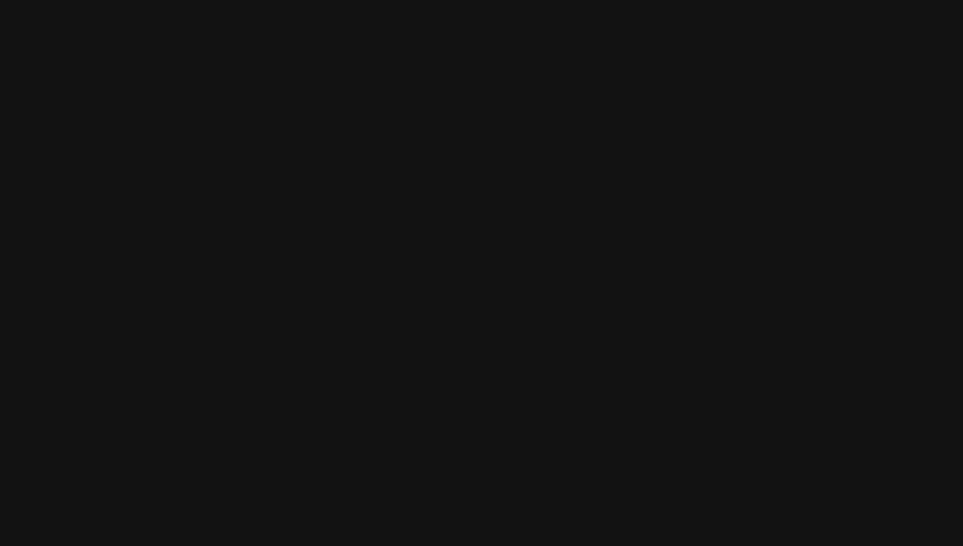
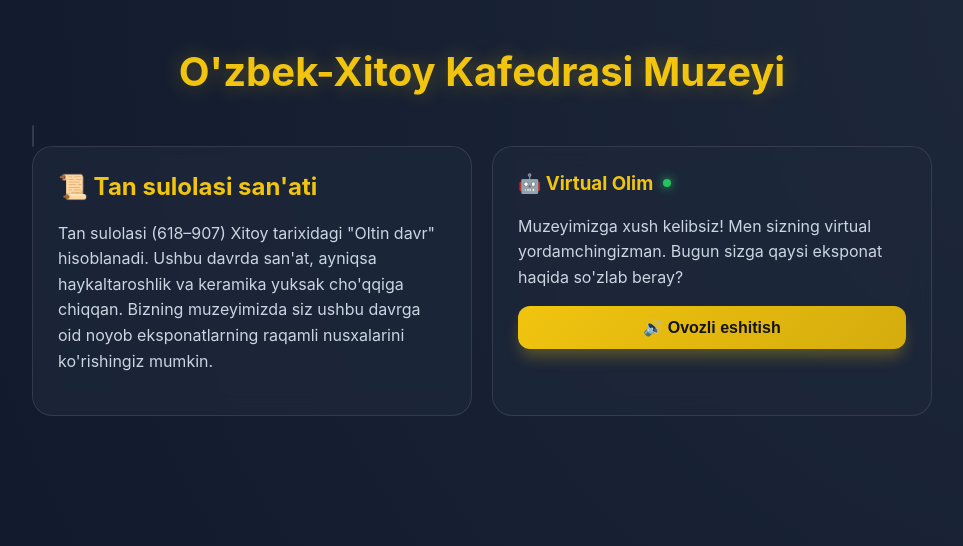
Before and after one commit to aiprogimini60-cmyk/smart-museum, a website: page public/index.html in a window 1280 px wide. Shown: the whole page, without its empty margins (158-1121 px from the left). Drawn offline with Linux system fonts and the light colour scheme; some packages are replaced by stand-ins of ours; a script that the page names is missing.

Commit message:
Refactor HTML and CSS for better design
Updated styles and structure for improved layout and aesthetics.

```diff
--- a/public/index.html
+++ b/public/index.html
@@ -4,84 +4,179 @@
     <meta charset="UTF-8">
     <meta name="viewport" content="width=device-width, initial-scale=1.0">
     <title>O'zbek-Xitoy Kafedrasi Muzeyi - Virtual Olim</title>
+
+    <!-- 3D Model viewer skripti -->
     <script type="module" src="https://ajax.googleapis.com/ajax/libs/model-viewer/3.1.1/model-viewer.min.js"></script>
+
     <style>
+        :root {
+            --primary-color: #f1c40f;
+            --bg-color: #0f172a;
+            --card-bg: rgba(30, 41, 59, 0.7);
+            --text-color: #f8fafc;
+        }
+
         body {
-            background-color: #121212;
-            color: #ffffff;
-            font-family: 'Segoe UI', Tahoma, Geneva, Verdana, sans-serif;
+            background-color: var(--bg-color);
+            background-image: radial-gradient(circle at top right, #1e293b, #0f172a);
+            color: var(--text-color);
+            font-family: 'Inter', system-ui, -apple-system, sans-serif;
             margin: 0;
             padding: 20px;
+            display: flex;
+            justify-content: center;
+            min-height: 100vh;
+        }
+
+        .container {
+            max-width: 900px;
+            width: 100%;
+            animation: fadeIn 0.8s ease-out;
+        }
+
+        @keyframes fadeIn {
+            from { opacity: 0; transform: translateY(20px); }
+            to { opacity: 1; transform: translateY(0); }
+        }
+
+        h1 {
+            color: var(--primary-color);
+            font-size: 2.5rem;
             text-align: center;
+            text-shadow: 0 0 20px rgba(241, 196, 15, 0.3);
+            margin-bottom: 30px;
         }
-        .container {
-            max-width: 800px;
-            margin: 0 auto;
-        }
-        h1 {
-            color: #f1c40f;
-        }
-        /* 3D model joylashadigan oyna */
+
+        /* 3D Model joylashuvi */
         model-viewer {
             width: 100%;
-            height: 400px;
-            background-color: #1e1e1e;
-            border-radius: 10px;
-            margin-bottom: 20px;
+            height: 450px;
+            background: var(--card-bg);
+            border-radius: 20px;
+            border: 1px solid rgba(255, 255, 255, 0.1);
+            box-shadow: 0 25px 50px -12px rgba(0, 0, 0, 0.5);
+            margin-bottom: 30px;
+            --poster-color: transparent;
         }
-        .info-box, .chat-box {
-            background: #1e1e1e;
-            padding: 20px;
-            border-radius: 10px;
-            margin-bottom: 20px;
-            text-align: left;
+
+        .content-grid {
+            display: grid;
+            grid-template-columns: 1fr 1fr;
+            gap: 20px;
         }
+
+        @media (max-width: 768px) {
+            .content-grid { grid-template-columns: 1fr; }
+        }
+
+        .card {
+            background: var(--card-bg);
+            backdrop-filter: blur(10px);
+            padding: 25px;
+            border-radius: 20px;
+            border: 1px solid rgba(255, 255, 255, 0.1);
+            transition: transform 0.3s ease;
+        }
+
+        .card:hover {
+            transform: translateY(-5px);
+            border-color: var(--primary-color);
+        }
+
         h2, h3 {
-            color: #f1c40f;
+            color: var(--primary-color);
             margin-top: 0;
+            display: flex;
+            align-items: center;
+            gap: 10px;
         }
-        button {
-            background-color: #f1c40f;
+
+        p {
+            line-height: 1.6;
+            color: #cbd5e1;
+        }
+
+        .btn-speak {
+            background: linear-gradient(135deg, #f1c40f, #d4ac0d);
             color: #121212;
             border: none;
-            padding: 10px 20px;
+            padding: 12px 24px;
             font-size: 16px;
-            font-weight: bold;
-            border-radius: 5px;
+            font-weight: 700;
+            border-radius: 12px;
             cursor: pointer;
-            margin-top: 10px;
+            width: 100%;
+            display: flex;
+            justify-content: center;
+            align-items: center;
+            gap: 10px;
+            transition: all 0.3s ease;
+            box-shadow: 0 10px 15px -3px rgba(241, 196, 15, 0.3);
         }
-        button:hover {
-            background-color: #d4ac0d;
+
+        .btn-speak:hover {
+            transform: scale(1.02);
+            box-shadow: 0 20px 25px -5px rgba(241, 196, 15, 0.4);
         }
-    </script>
+
+        .btn-speak:active { transform: scale(0.98); }
+
+        .status-dot {
+            width: 8px;
+            height: 8px;
+            background: #22c55e;
+            border-radius: 50%;
+            display: inline-block;
+            box-shadow: 0 0 10px #22c55e;
+        }
+    </style>
 </head>
 <body>
 
 <div class="container">
     <h1>O'zbek-Xitoy Kafedrasi Muzeyi</h1>
 
-    <model-viewer src="https://modelviewer.dev/shared-assets/models/Astronaut.glb" auto-rotate camera-controls shadow-intensity="1"></model-viewer>
+    <!-- 3D Model qismi -->
+    <model-viewer
+        src="https://modelviewer.dev/shared-assets/models/Astronaut.glb"
+        alt="Muzey eksponati 3D modeli"
+        auto-rotate
+        camera-controls
+        shadow-intensity="1"
+        exposure="1"
+        loading="lazy">
+    </model-viewer>
 
-    <div class="info-box">
-        <h2>Tan sulolasi san'ati (Namuna)</h2>
-        <p>Bu matn shunchaki joy to'ldiruvchi sifatida yozilgan. Tan sulolasi (618–907) Xitoy tarixidagi eng gullab-yashnagan davrlardan biri bo'lib, uning san'ati, ayniqsa chinnilari va haykaltaroshligi butun dunyoga mashhur.</p>
-    </div>
+    <div class="content-grid">
+        <!-- Ma'lumot qutisi -->
+        <div class="card">
+            <h2>📜 Tan sulolasi san'ati</h2>
+            <p>Tan sulolasi (618–907) Xitoy tarixidagi "Oltin davr" hisoblanadi. Ushbu davrda san'at, ayniqsa haykaltaroshlik va keramika yuksak cho'qqiga chiqqan. Bizning muzeyimizda siz ushbu davrga oid noyob eksponatlarning raqamli nusxalarini ko'rishingiz mumkin.</p>
+        </div>
 
-    <div class="chat-box">
-        <h3>🤖 Virtual Olim bilan suhbat</h3>
-        <p id="ai-javob">Muzeyimizga xush kelibsiz! Men sizning virtual yordamchiningizman.</p>
-        <button onclick="gapir()">Ovozli javobni eshitish</button>
+        <!-- AI Chat qutisi -->
+        <div class="card">
+            <h3>🤖 Virtual Olim <span class="status-dot"></span></h3>
+            <p id="ai-javob">Muzeyimizga xush kelibsiz! Men sizning virtual yordamchingizman. Bugun sizga qaysi eksponat haqida so'zlab beray?</p>
+            <button class="btn-speak" onclick="gapir()">
+                <span>🔊 Ovozli eshitish</span>
+            </button>
+        </div>
     </div>
 </div>
 
 <script>
-    // Matnni ovoz chiqarib o'qish funksiyasi
     function gapir() {
-        var matn = document.getElementById("ai-javob").innerText;
-        var nutq = new SpeechSynthesisUtterance(matn);
-        // Ovoz tilini sozlash
+        const matn = document.getElementById("ai-javob").innerText;
+        const nutq = new SpeechSynthesisUtterance(matn);
+
+        // Brauzer qo'llab-quvvatlaydigan ovozlarni tekshirish
         nutq.lang = 'uz-UZ';
+        nutq.rate = 0.9; // Tezlik (biroz sekinroq, tushunarli bo'lishi uchun)
+        nutq.pitch = 1;
+
+        // Xatolikni oldini olish uchun avvalgi nutqni to'xtatish
+        window.speechSynthesis.cancel();
         window.speechSynthesis.speak(nutq);
     }
 </script>
```
